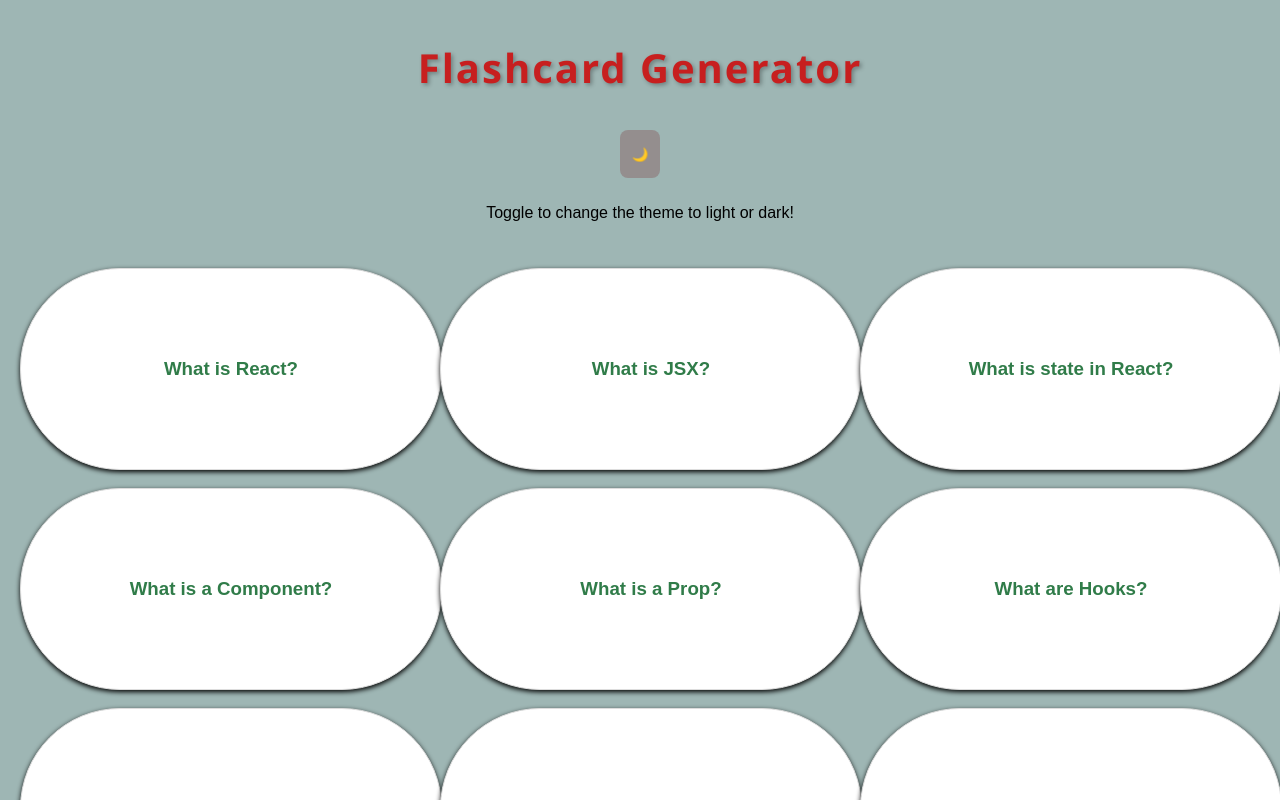
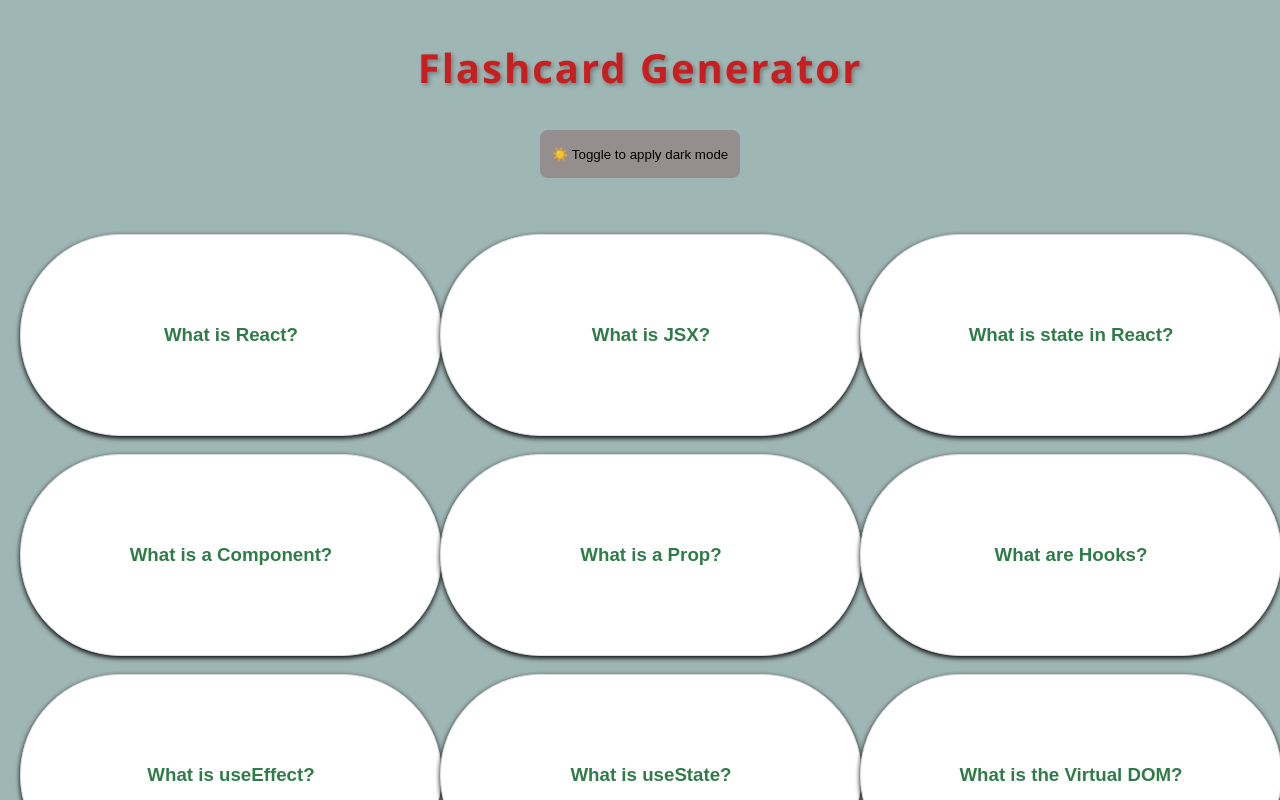
Before and after one commit to Akshansh97/Flashcard-App, a Next.js app: page / in a window 1280 px wide. Shown: the top 800 px of the page. Built offline with nearby package versions, Linux system fonts and the light colour scheme.

Commit message:
changes in theme toggle

```diff
--- a/components/ThemeToggle.js
+++ b/components/ThemeToggle.js
@@ -32,7 +32,7 @@ export default function ThemeToggle() {
         transition: "all 0.3s ease", // Smooth transition when theme changes
       }}
     >
-      {theme === "dark" ? "☀️" : "🌙"}
+      {theme === "dark" ? "🌙 Toggle to apply light mode" : "☀️ Toggle to apply dark mode"}
     </button>
   );
 }
--- a/pages/index.js
+++ b/pages/index.js
@@ -34,7 +34,6 @@ export default function Home() {
             justifyContent: "center",
             padding: "10px 20px",
           }}> <ThemeToggle /></p>
-        <p>Toggle to change the theme to light or dark!</p>
         <FlashcardList cards={flashcards} />
       </main>
     </div>
```
